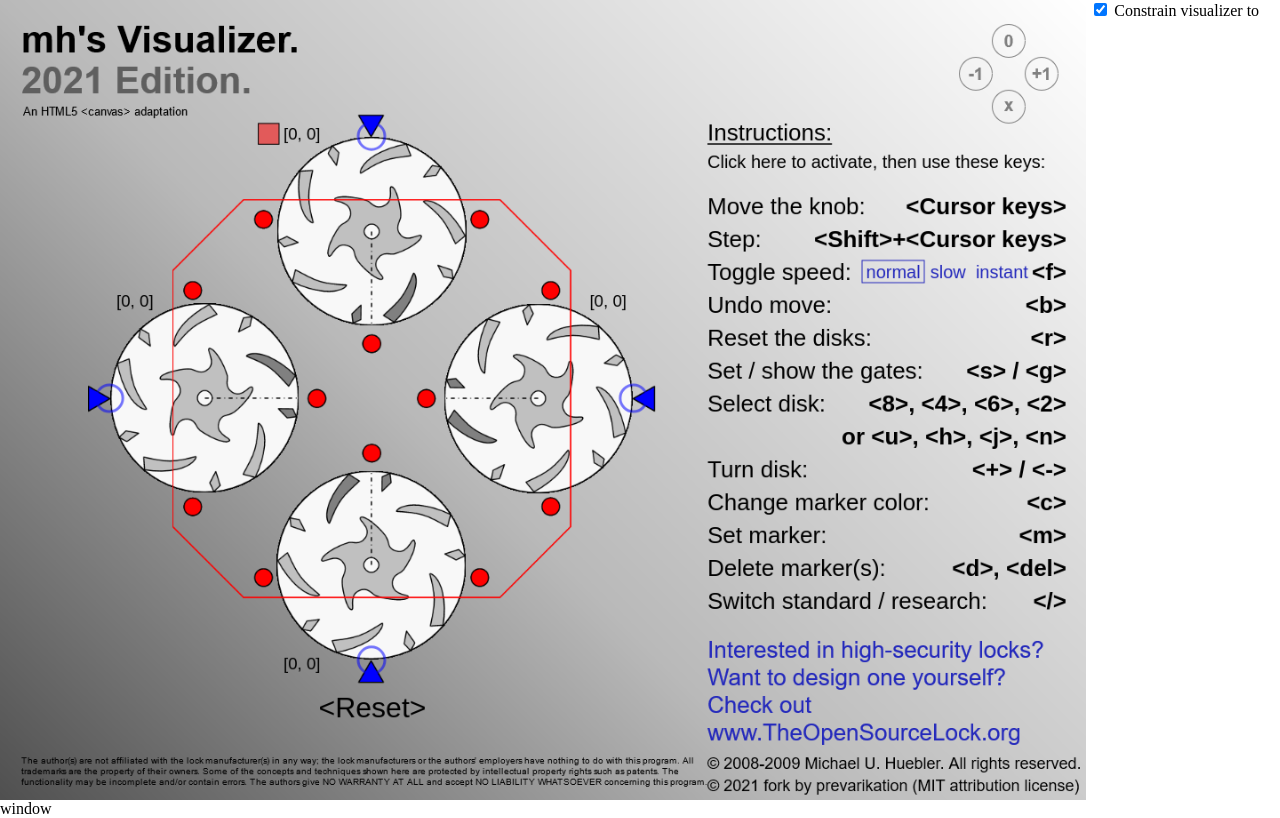
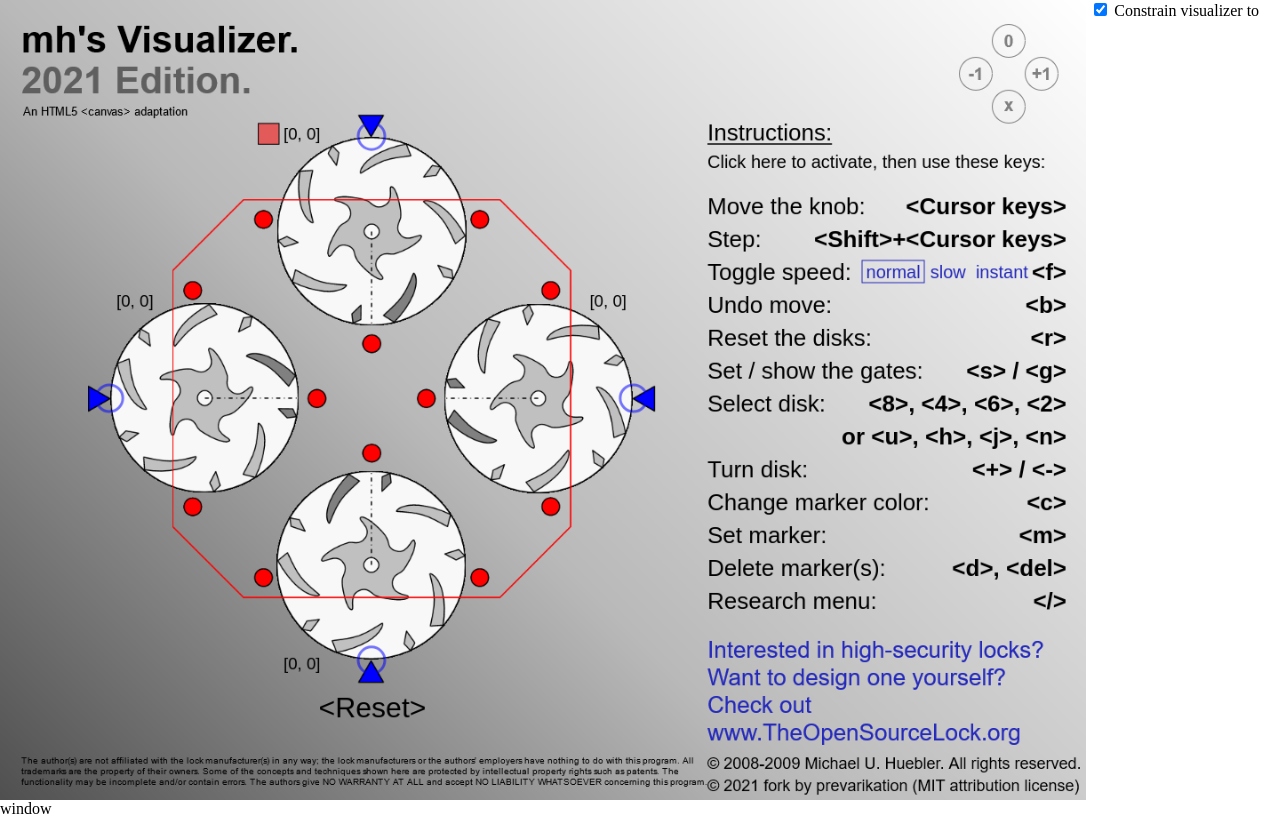
Before and after one commit to prevarikation/knollan-visualizer, a plain HTML site: page index.html in a window 1280 px wide. Drawn offline with Linux system fonts and the light colour scheme.

Commit message:
Separate raw move display from inst. page.

```diff
--- a/index.html
+++ b/index.html
@@ -86,6 +86,7 @@
                 case "m": visualizer.setMarker(); break;
                 case "c": AxisColorSelector.changeColor(); break;
                 case "d": visualizer.deleteMarker(); break;
+                case "!": visualizer.toggleRawMoveDisplay(); break;
                 case "@": visualizer.toggleCutawayColoringVisibility(); break;
                 case "/": visualizer.selectedUIPage = (visualizer.selectedUIPage === "standard" ? "research" : "standard"); break;
             }
--- a/js/AxisUI.js
+++ b/js/AxisUI.js
@@ -106,24 +106,7 @@ class AxisUI
         ctx.save();
 
         // TODO: better way to do these?
-        if (page === "standard") {
-            // speed indicator box
-            var boundingRect = null;
-            switch(options.automaticAnimationTime) {
-                case AxisVisualizer.ANIMATION_TIMES.slow:       boundingRect = { offsetX: 73, width: 47}; break;
-                case AxisVisualizer.ANIMATION_TIMES.instant:    boundingRect = { offsetX: 124, width: 66}; break;
-                default:                                        boundingRect = { offsetX: 0, width: 70}; break;
-            }
-
-            // values based off AxisBackground.js
-            var speedTextBackground = { fontSize: AxisVisualizer.FONT_SIZES.instructionExplanation, originX: 975, originY: 313 };
-            ctx.strokeStyle = '#2429bc';
-            ctx.strokeRect(
-                speedTextBackground.originX + boundingRect.offsetX - speedTextBackground.fontSize/4,
-                speedTextBackground.originY - speedTextBackground.fontSize,
-                boundingRect.width,
-                speedTextBackground.fontSize * 5/4);
-        } else if (page === "research") {
+        if (options.rawMoveDisplay) {
             // we can display raw moves for exploratory reference
             var lastResetIndex = options.history.lastIndexOf(AxisDisk.MOVE_UNAFFECTED);
             // HACK: using AxisDisk constants to index into a string for translation
@@ -147,6 +130,25 @@ class AxisUI
 
                 rawNicerFormat = rawNicerFormat.substring(charactersInCurrentLine).replace(/^[ ]*/, '');
             }
+        }
+
+        if (page === "standard") {
+            // speed indicator box
+            var boundingRect = null;
+            switch(options.automaticAnimationTime) {
+                case AxisVisualizer.ANIMATION_TIMES.slow:       boundingRect = { offsetX: 73, width: 47}; break;
+                case AxisVisualizer.ANIMATION_TIMES.instant:    boundingRect = { offsetX: 124, width: 66}; break;
+                default:                                        boundingRect = { offsetX: 0, width: 70}; break;
+            }
+
+            // values based off AxisBackground.js
+            var speedTextBackground = { fontSize: AxisVisualizer.FONT_SIZES.instructionExplanation, originX: 975, originY: 313 };
+            ctx.strokeStyle = '#2429bc';
+            ctx.strokeRect(
+                speedTextBackground.originX + boundingRect.offsetX - speedTextBackground.fontSize/4,
+                speedTextBackground.originY - speedTextBackground.fontSize,
+                boundingRect.width,
+                speedTextBackground.fontSize * 5/4);
         }
 
         ctx.restore();
@@ -188,7 +190,7 @@ AxisUI.instructionPages = {
             ["Change marker color", "<c>"],
             ["Set marker", "<m>"],
             ["Delete marker(s)", "<d>, <del>"],
-            ["Switch standard / research", "</>"]
+            ["Research menu", "</>"]
         ],
     },
     research: {
@@ -201,13 +203,14 @@ AxisUI.instructionPages = {
             // shift+s because set ALL gates is on different page, and the s/S
             // distinction may be confusing for a command that has no undo
             ["Set gate of sel. disk", "<Shift>+<s>"],
+            ["Show / hide raw moves", "<!>"],
             ["Blank_Reg cutaway coloring", "<@>", "(temp. colors-- contact B_R!)"],
             // TODO: implement these!
             /*
             ["Show antedecedent moves", ""],
             ["Mobile usage (moves, tap to cycle instructions for partial moves)", ""]
             */
-            ["Switch standard / research", "</>"]
+            ["Standard menu", "</>"]
         ]
     }
 };
--- a/js/AxisVisualizer.js
+++ b/js/AxisVisualizer.js
@@ -77,10 +77,12 @@ class AxisVisualizer
         this.dynamicUI.draw = function(){
             var uiPage = visualizerRef.selectedUIPage;
             var options = { disks: visualizerRef.disks };
+            if (visualizerRef.rawMoveDisplay) {
+                options.rawMoveDisplay = true;
+                options.history = visualizerRef.history;
+            }
             if (uiPage === "standard") {
                 options.automaticAnimationTime = AxisVisualizer.AUTOMATIC_ANIMATION_TIME;
-            } else if (uiPage === "research") {
-                options.history = visualizerRef.history;
             }
             this.superDraw(uiPage, options);
         };
```
